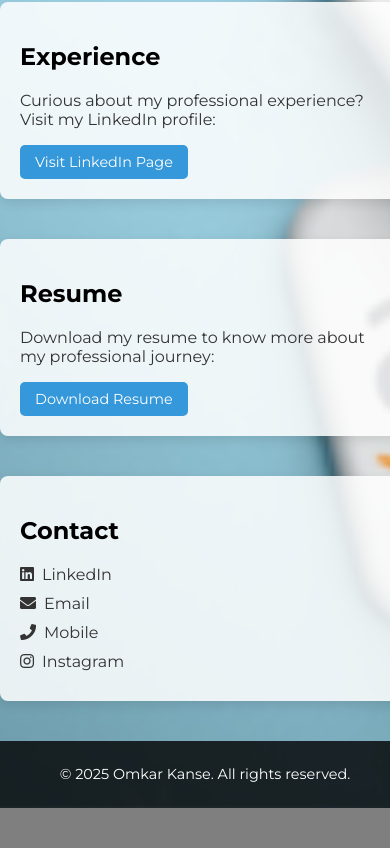
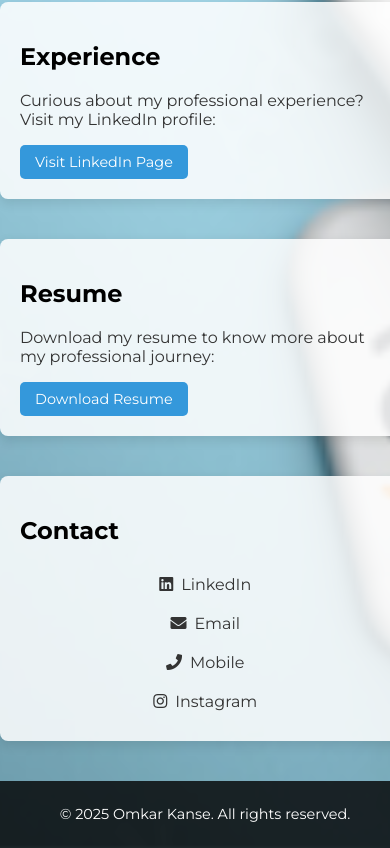
Before and after one commit to Omkar-Kanse/-, a plain HTML site: page index1.html in a window 390 px wide. Shown: the part 705-1553 px from the top of the page. Before the commit the page ends 1513 px from the top, so only its background shows below. Drawn offline with Linux system fonts and the light colour scheme.

Commit message:
Update style.css

```diff
--- a/style.css
+++ b/style.css
@@ -100,6 +100,7 @@ nav a:hover {
     display: flex;
     justify-content: space-around;
     margin-top: 20px;
+    flex-wrap: wrap; /* Added to wrap content if it's too wide */
 }
 
 .contact-link {
@@ -108,6 +109,7 @@ nav a:hover {
     text-decoration: none;
     display: flex;
     align-items: center;
+    margin: 10px 0; /* Adds space between items */
 }
 
 .contact-link i {
@@ -159,6 +161,7 @@ footer {
     .contact-info {
         flex-direction: column;
         text-align: center;
+        align-items: center;
     }
 
     .contact-link {
@@ -187,6 +190,7 @@ footer {
     .contact-info {
         flex-direction: column;
         text-align: center;
+        align-items: center; /* Centers contact info on mobile */
     }
 
     .contact-link {
```
